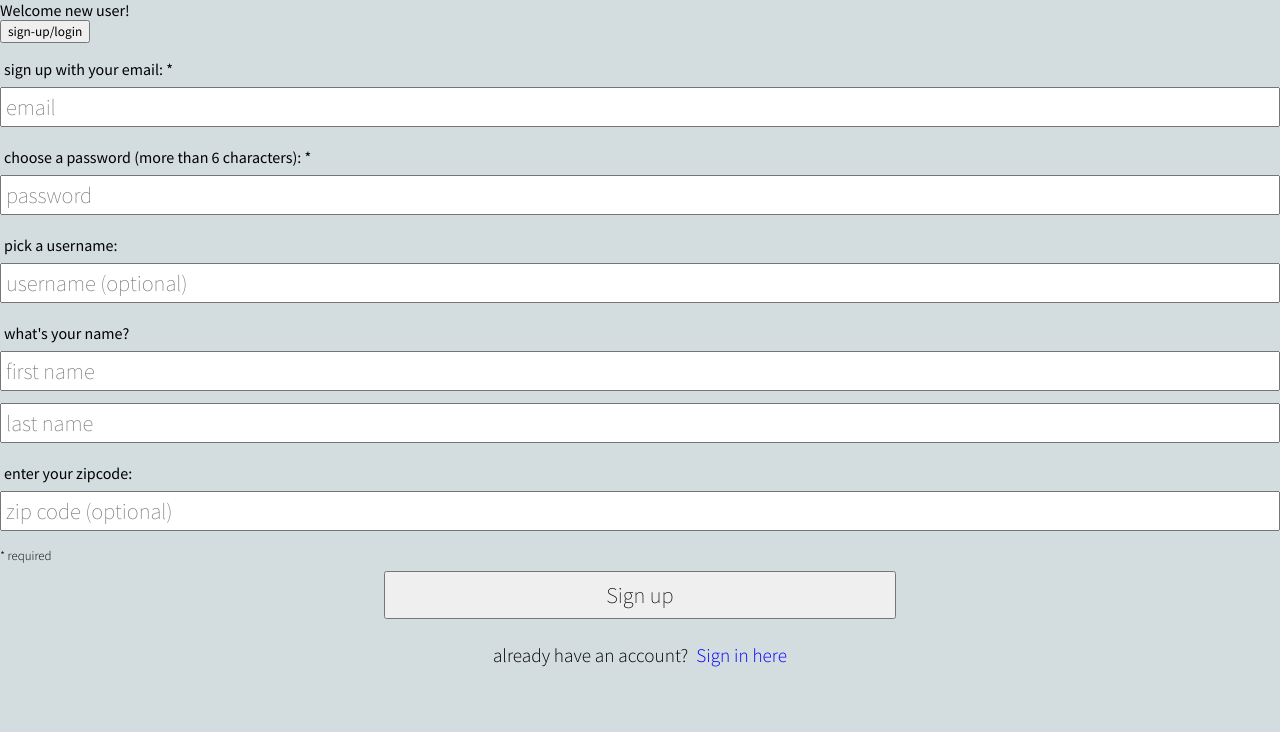
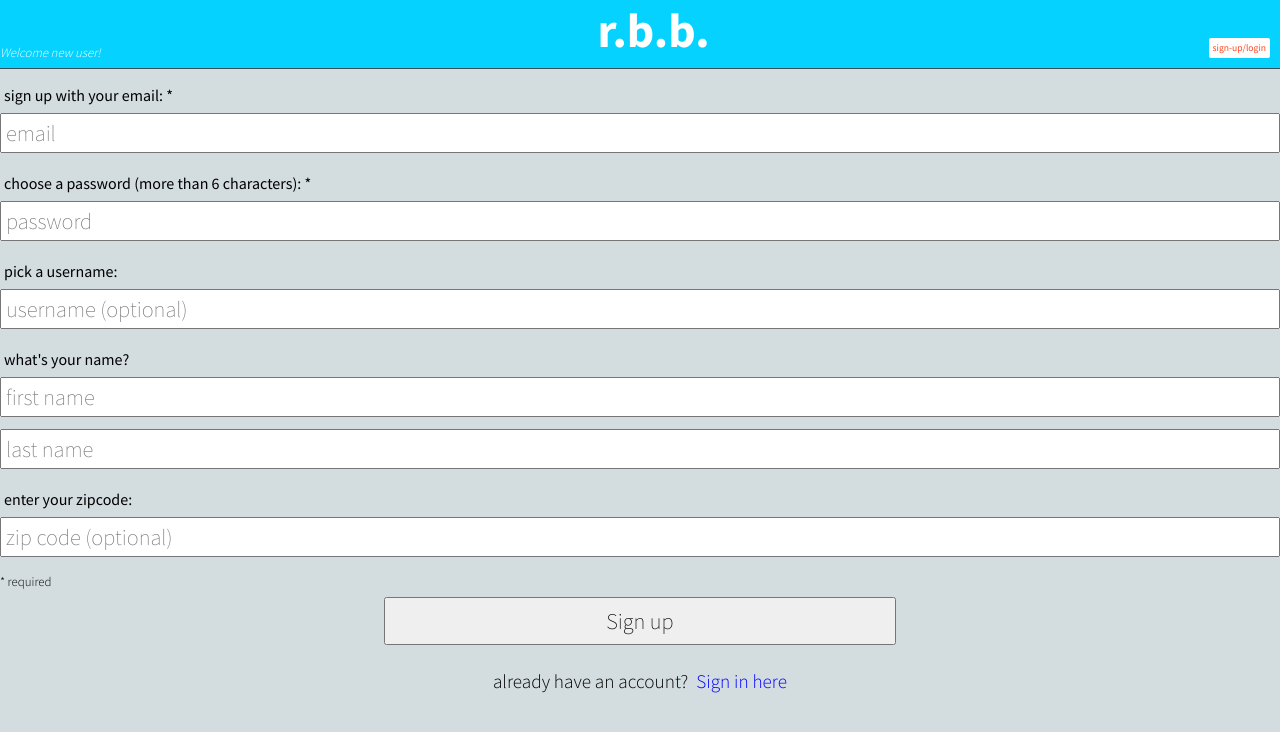
Before and after one commit to Rent-Borrow-Buy/Rent-Borrow-Buy-Frontend, a React app: page /auth in a window 1280 px wide. Shown: the top 732 px of the page. Built offline with nearby package versions, Linux system fonts and the light colour scheme; no server answers.

Commit message:
styled header

```diff
--- /dev/null
+++ b/src/components/Header/Header.css
@@ -0,0 +1,35 @@
+header {
+  background-color: var(--color1);
+  padding-bottom: 8px;
+  border-bottom: 1px solid var(--color4);
+}
+
+header h1 {
+  color: white;
+  font-size: 3rem;
+  text-align: center;
+}
+
+.headerElements {
+  display: flex;
+  justify-content: space-between;
+  align-items: flex-end;
+
+}
+
+.headerElements p {
+  color: white;
+  font-size: 0.8rem;
+  font-weight: 300;
+  font-style: italic;
+}
+
+.headerElements a button {
+  color: var(--color2);
+  background-color: var(--color6);
+  border: 2px solid var(--color1);
+  border-radius: 4px;
+  font-size: 0.6rem;
+  padding: 4px 4px;
+  margin-right: 8px;
+}
--- a/src/components/Header/Header.jsx
+++ b/src/components/Header/Header.jsx
@@ -1,27 +1,25 @@
 import { useAuth } from "../../hooks/user";
 import { Link } from "react-router-dom";
+import styles from "./Header.css";
 
 export default function Header() {
   const { user } = useAuth();
 
   return (
-    <>
+    <header>
+      <div className={styles.headerElements}>
         <p>Welcome {user ? user.firstName : 'new user'}!</p>
-    { user ?
-
-
+        <h1>r.b.b.</h1>
+        {
+          user ?
           <Link to="/items/new">
               <button>post new item</button>
-    </Link>
-
-     :
+          </Link> :
           <Link to="/auth">
             <button>sign-up/login</button>
-    </Link>}
-    {/* <Link to="/creators" >
-      <button>About Creators</button>
-    </Link> */}
-    </>
+          </Link>
+        }
+      </div>
+    </header>
   )
-
 }
--- a/src/components/ItemCard/ItemCard.jsx
+++ b/src/components/ItemCard/ItemCard.jsx
@@ -25,7 +25,9 @@ export default function ItemCard({ ...item }) {
         <img className={styles.itemImage} src={item.url} />
       </Link>
       <div className={styles.priceTitleDate}>
-        {item.price && <span className={styles.price}>{formatPrice(item.price)}</span>}
+        {item.price ?
+        <span className={styles.price}>{formatPrice(item.price)}</span> :
+        <span className={styles.price}>free</span>}
         <Link to={`items/${item.id}`}>
           <span className={styles.title}>{item.title}</span>
         </Link>
```
Lines whose indentation alone changed are shown as unchanged.
